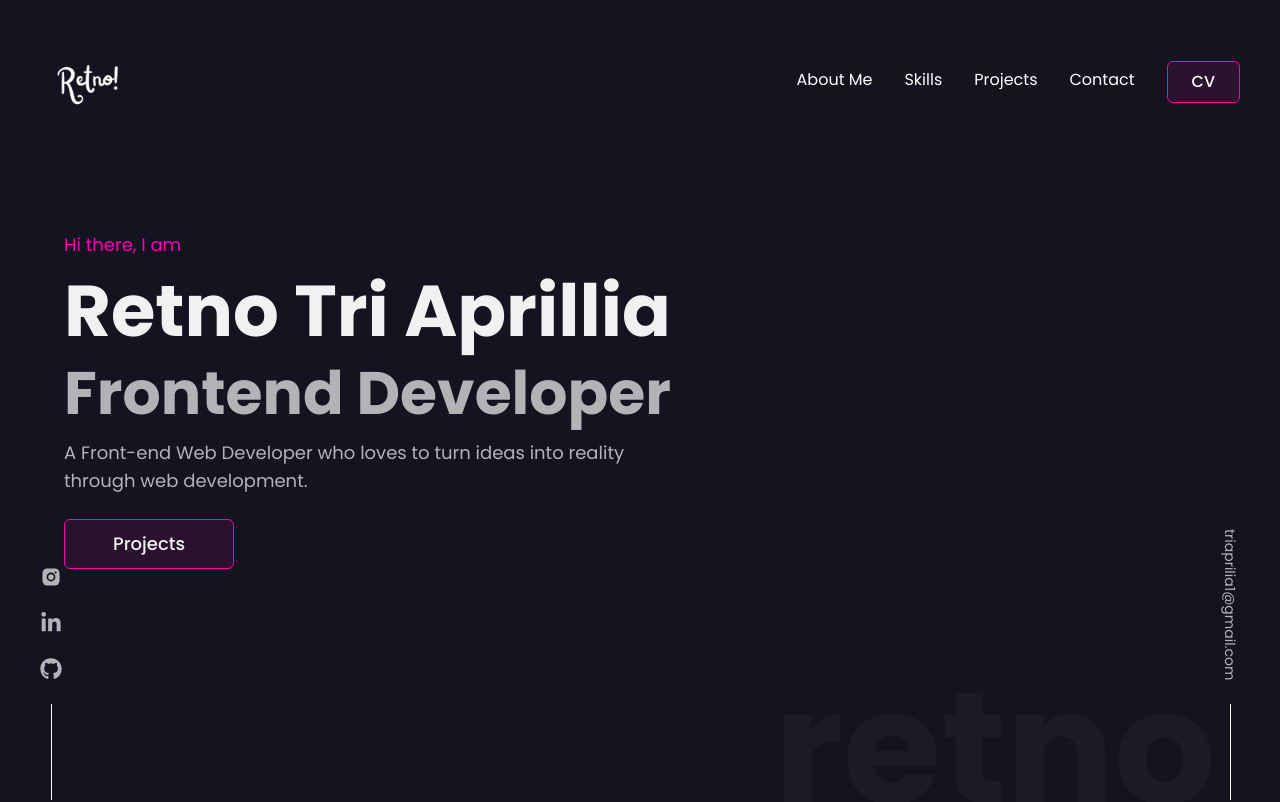
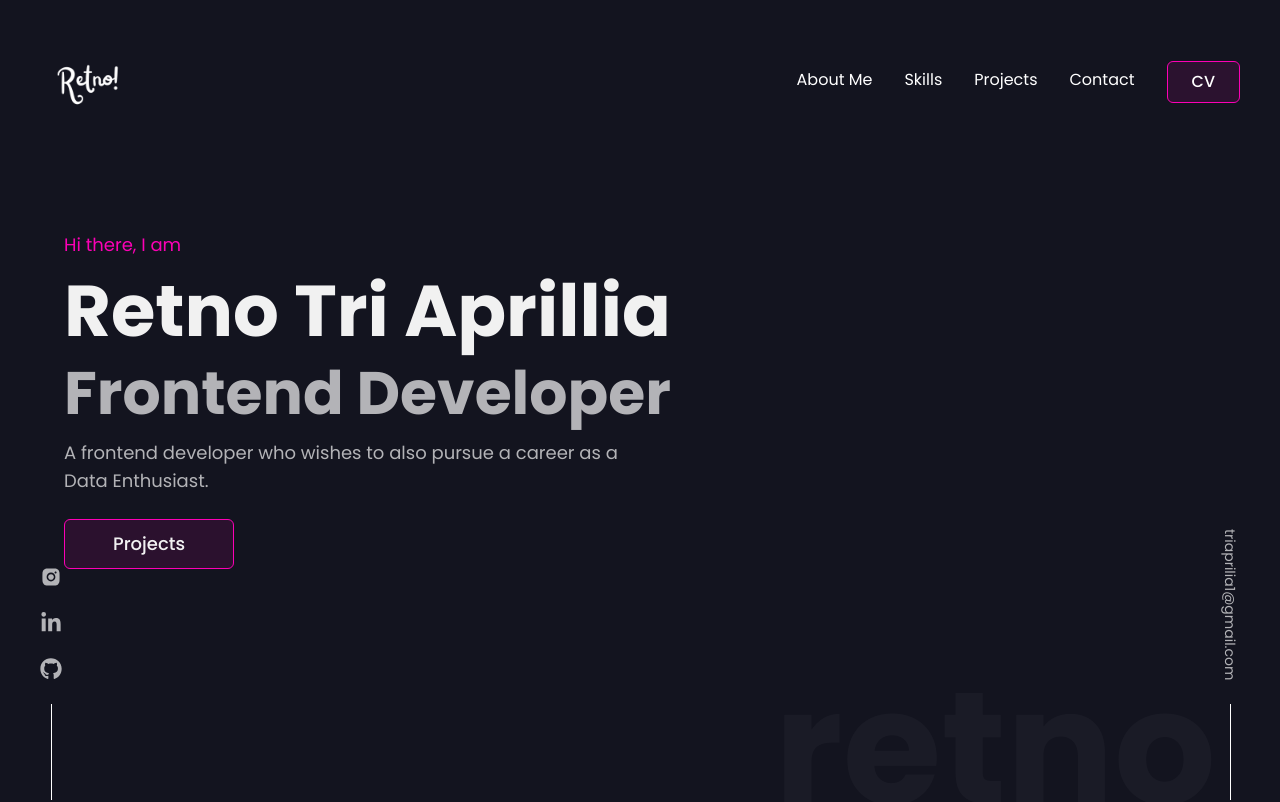
Before and after one commit to traprilliarr/traprilliarr.github.io, a Next.js app: page / in a window 1280 px wide. Shown: the top 802 px of the page. Built offline with nearby package versions, Linux system fonts and the light colour scheme.

Commit message:
Update home.js

```diff
--- a/constants/home.js
+++ b/constants/home.js
@@ -55,7 +55,7 @@ export const heroData = {
 	name: 'Retno Tri Aprillia',
 	subheading: 'Frontend Developer',
 	description:
-		'A Front-end Web Developer who loves to turn ideas into reality through web development.',
+		'A frontend developer who wishes to also pursue a career as a Data Enthusiast.',
 };
 
 export const aboutData = {
```
